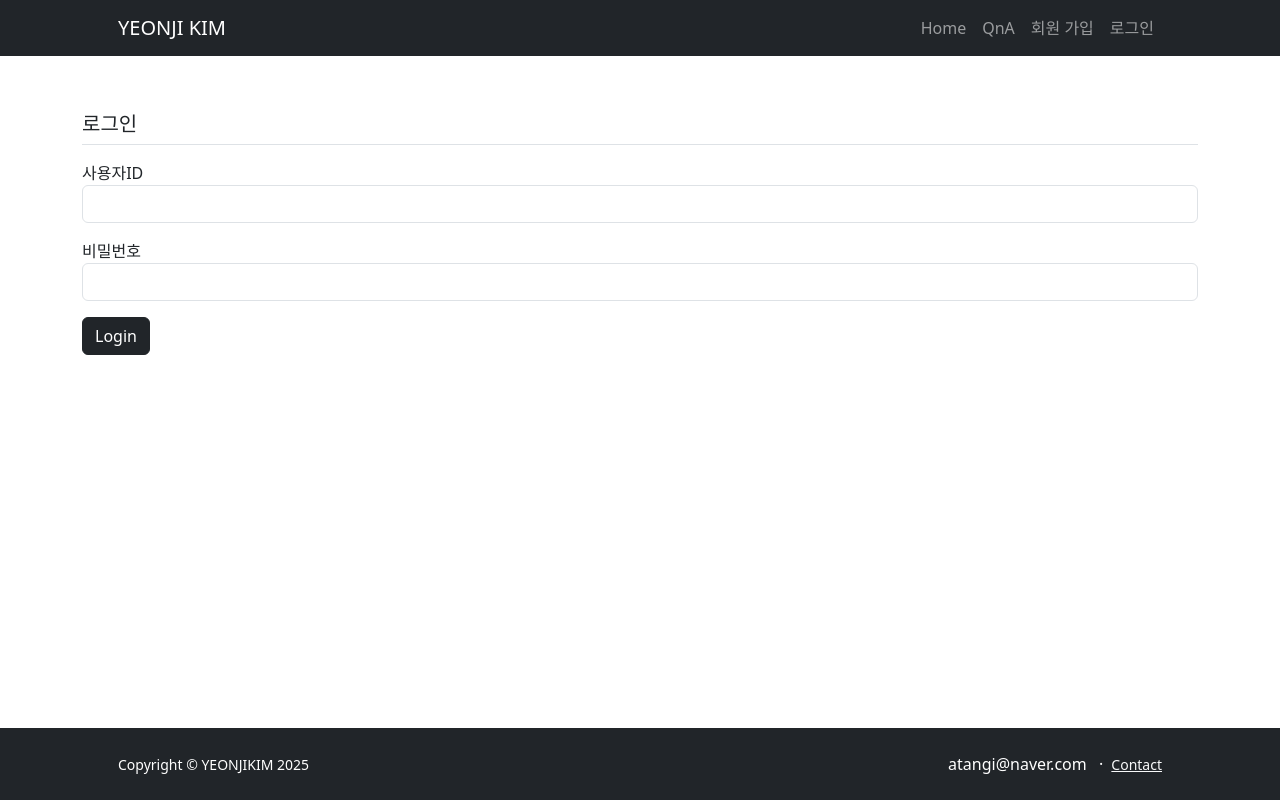
After one commit to YeonjiKim0316/fisa04-flask, a Flask app: template flask01/templates/auth/login.html in a window 1280 px wide. The commit adds this page. Run offline with Flask 3, Linux system fonts and the light colour scheme; the template is opened without the code that fills it, so the values that code supplies are empty.

Commit message:
add auth

```diff
--- a/flask01/board/forms.py
+++ b/flask01/board/forms.py
@@ -17,3 +17,9 @@ class UserCreateForm(FlaskForm):
         DataRequired(), EqualTo('password2', '비밀번호가 일치하지 않습니다')])
     password2 = PasswordField('비밀번호확인', validators=[DataRequired()])
     email = EmailField('이메일', validators=[DataRequired(), Email()])
+
+
+class UserLoginForm(FlaskForm):
+    username = StringField('사용자이름', validators=[DataRequired(), Length(min=3, max=8)])
+    password = PasswordField('비밀번호', validators=[
+        DataRequired()])
--- a/flask01/board/models.py
+++ b/flask01/board/models.py
@@ -6,7 +6,7 @@ class Question(db.Model):
     subject = db.Column(db.String(200), nullable=False)
     content = db.Column(db.Text(), nullable=False)
     create_date = db.Column(db.DateTime(), nullable=False)
-    user_id = db.Column(db.Integer, db.ForeignKey('user.id', ondelete='CASCADE'), nullable=True, server_default="ee1")
+    user_id = db.Column(db.Integer, db.ForeignKey('user.id', ondelete='CASCADE'), nullable=True, server_default="1")
     # user테이블 pk로 작성자를 구분 - nullable=False 로 변경, ondelete='CASCADE'로 변경
     # user_id = db.Column(db.Integer, db.ForeignKey('user.id', ondelete='CASCADE'), nullable=False)
     user = db.relationship('User', backref=db.backref('question_set'))
@@ -18,8 +18,8 @@ class Answer(db.Model):
     content = db.Column(db.Text(), nullable=False)
     create_date = db.Column(db.DateTime(), nullable=False)
     # 작성자를 넣을것
-    user_id = db.Column(db.Integer, db.ForeignKey('user.id', ondelete='CASCADE'), nullable=True, server_default="1")
-    # user_id = db.Column(db.Integer, db.ForeignKey('user.id', ondelete='CASCADE'), nullable=False)
+    # user_id = db.Column(db.Integer, db.ForeignKey('user.id', ondelete='CASCADE'), nullable=True, server_default="1")
+    user_id = db.Column(db.Integer, db.ForeignKey('user.id', ondelete='CASCADE'), nullable=False)
     user = db.relationship('User', backref=db.backref('answer_set'))  # user를 통해 answer_set
 
 class User(db.Model):
--- /dev/null
+++ b/flask01/templates/auth/login.html
@@ -0,0 +1,21 @@
+{% extends "base.html" %}
+{% block content %}
+<div class="container">
+    <h5 class="my-3 border-bottom pb-2">로그인</h5>
+    <form method="post">
+        {{ form.csrf_token }}
+        {% include "form_errors.html" %}
+        <div class="mb-3">
+            <label for="username">사용자ID</label>
+            <input type="text" class="form-control" name="username" id="username"
+                   value="{{ form.username.data or '' }}">
+        </div>
+        <div class="mb-3">
+            <label for="password">비밀번호</label>
+            <input type="password" class="form-control" name="password" id="password"
+                   value="{{ form.password.data or '' }}">
+        </div>
+        <button type="submit" class="btn btn-dark">Login</button>
+    </form>
+</div>
+{% endblock %}
--- a/flask01/templates/navbar.html
+++ b/flask01/templates/navbar.html
@@ -6,9 +6,23 @@
             <ul class="navbar-nav ms-auto mb-2 mb-lg-0">
                 <li class="nav-item"><a class="nav-link" href="#one">Home</a></li>
                 <li class="nav-item"><a class="nav-link" href="{{ url_for('board.list')}}">QnA</a></li>
+                {# 로그인을 하지 않은 사용자에게 #}
+                {% if not g.user %}
                 <li class="nav-item">
                     <a class="nav-link" href="{{ url_for('auth.signup') }}">회원 가입</a>
                 </li>
+                <li class="nav-item">
+                    <a class="nav-link" href="{{ url_for('auth.login') }}">로그인</a>
+                </li>
+                {# 로그인을 한 사용자에게는 #}
+                {% else %}
+                <li class="nav-item">
+                    <a class="nav-link" href="{{ url_for('auth.logout') }}">로그아웃</a>
+                </li>
+                <li class="nav-item">
+                    <a class="nav-link" href="#">{{ g.user.email }}</a>
+                </li>
+                {% endif %}
             </ul>
 
         </div>
--- /dev/null
+++ b/flask01/test.py
@@ -0,0 +1,69 @@
+from flask import Flask, request, redirect, session, url_for, render_template_string
+from flask import abort
+
+app = Flask(__name__)
+app.secret_key = 'secret-key'  # 세션을 위한 비밀 키
+
+# 샘플 사용자 데이터
+users = {
+    'admin': {'password': 'admin123', 'role': 'admin'},
+    'user': {'password': 'user123', 'role': 'user'}
+}
+
+@app.route('/')
+def index():
+    if 'username' in session:
+        return f"안녕하세요, {session['username']}님! <a href='/logout'>로그아웃</a>"
+    return "로그인이 필요합니다. <a href='/login'>로그인</a>"
+
+@app.route('/login', methods=['GET', 'POST'])
+def login():
+    if request.method == 'POST':
+        username = request.form['username']
+        pw = request.form['password']
+        user = users.get(username)
+
+        if user and user['password'] == pw:
+            session['username'] = username
+            session['role'] = user['role']
+            return redirect(url_for('index'))
+        return "잘못된 사용자 이름 또는 비밀번호입니다."
+
+    # GET 요청 시 HTML 폼을 문자열로 렌더링
+    login_form = """
+    <!DOCTYPE html>
+    <html lang="ko">
+    <head>
+        <meta charset="UTF-8">
+        <title>로그인</title>
+    </head>
+    <body>
+        <h2>로그인</h2>
+        <form method="POST" action="{{ url_for('login') }}">
+            <label for="username">사용자 이름:</label><br>
+            <input type="text" id="username" name="username" required><br><br>
+
+            <label for="password">비밀번호:</label><br>
+            <input type="password" id="password" name="password" required><br><br>
+
+            <button type="submit">로그인</button>
+        </form>
+    </body>
+    </html>
+    """
+    return render_template_string(login_form)
+
+@app.route('/logout')
+def logout():
+    session.clear()
+    return redirect(url_for('index'))
+
+@app.route('/admin')
+def admin_panel():
+    if 'role' in session and session['role'] == 'admin':
+        return "관리자 페이지에 오신 것을 환영합니다."
+    else:
+        return abort(403)
+
+if __name__ == '__main__':
+    app.run(debug=True, port=5002)
```
Also changed, not shown: flask01/board/views/auth_views.py (+57 -3 lines), flask01/test - 복사본.db (added), flask01/test.db.
